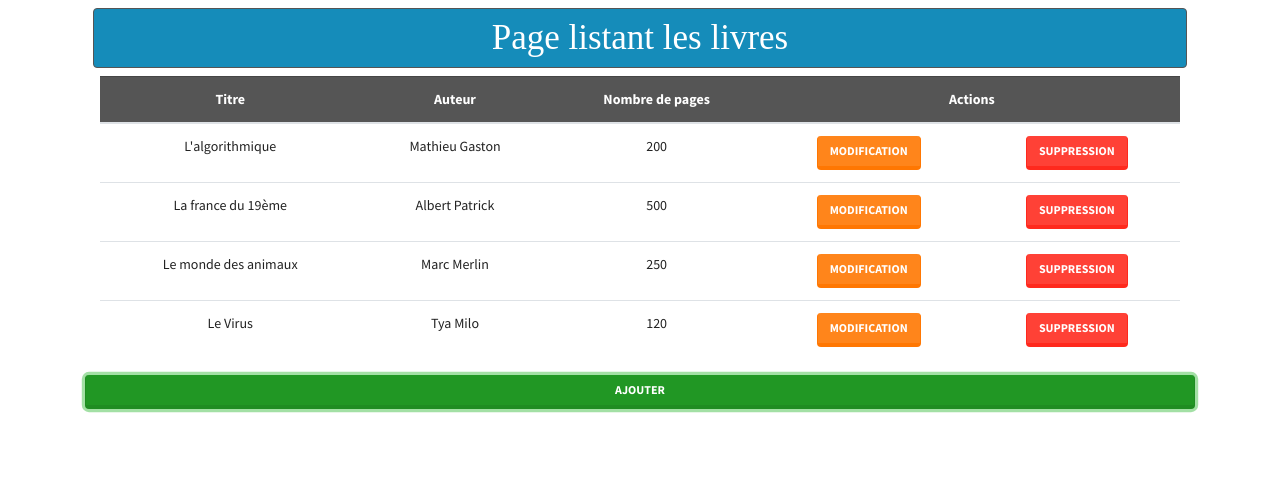
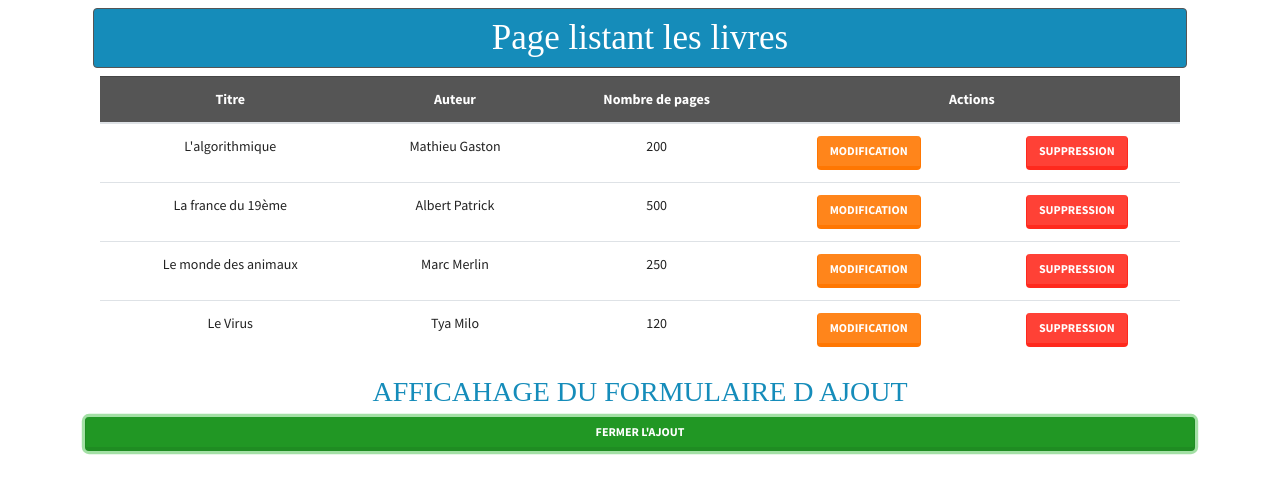
Before and after one commit to DialloAbdou/Biblio-projet, a React (Create React App) app: page / in a window 1280 px wide. Both pictures are taken after a click on the button "AJOUTER". Shown: the top 494 px of the page. Built offline with nearby package versions, Linux system fonts and the light colour scheme.

Commit message:
AjoutLivre & formulaireComposant

```diff
--- a/src/App.js
+++ b/src/App.js
@@ -1,22 +1,32 @@
 
-import React, { Component } from 'react';
+import React, { Children, Component } from 'react';
 import Titre from './components/Titres/Titre';
 import Bouton from './components/Boutons/Bouton';
 import Livres from './containers/Livres/Livres';
 
 class App extends Component {
+  state={
+    isAjouter:false
+  }
   handleAjouter = () => {
-    console.log("Ajouter un ELement")
+    this.setState((oldState,props)=>{
+      return {
+           isAjouter: !oldState.isAjouter
+        }
+    })
+
   }
   render() {
     return (
       <div className="container">
         <Titre>Page listant les livres</Titre>
-        <Livres />
+        <Livres ajoutLivre ={this.state.isAjouter} />
         <Bouton
           couleur='btn btn-success'
           typeCss='w-100'
-          clickAjout={this.handleAjouter}>AJOUTER</Bouton>
+          clic={this.handleAjouter}>
+            {!this.state.isAjouter ? "Ajouter":"Fermer L'Ajout"}
+          </Bouton>
       </div>
     )
   }
--- /dev/null
+++ b/src/containers/Livres/ForumulaireAjout/FormulaireAjout.js
@@ -0,0 +1,15 @@
+import React, { Component } from 'react';
+
+class FormulaireAjout extends Component {
+
+    render() {
+        return (
+            <>
+                <h2 className="text-center text-primary" style={{fontFamily:'sigmar One'}}>AFFICAHAGE DU FORMULAIRE D AJOUT </h2>
+            </>
+
+        )
+
+    }
+}
+export default FormulaireAjout;
--- a/src/containers/Livres/Livre.js
+++ b/src/containers/Livres/Livre.js
@@ -8,13 +8,7 @@ const Livre=({titre,auteur,nbPages,suppligne})=>{
         <td>{nbPages}</td>
         <td> <Bouton couleur='btn btn-warning' clic={() => console.log('modification')}>MODIFICATION</Bouton></td>
         <td> <Bouton couleur='btn btn-danger' clic={suppligne}>SUPPRESSION</Bouton></td>
-
     </>
-
     )
 }
-
-
-
-
 export default Livre
--- a/src/containers/Livres/Livres.js
+++ b/src/containers/Livres/Livres.js
@@ -1,6 +1,7 @@
 import React, { Component } from 'react';
 import Bouton from '../../components/Boutons/Bouton'
 import Livre from '../Livres/Livre'
+import FormulaireAjout from './ForumulaireAjout/FormulaireAjout'
 
 
 class Livres extends Component {
@@ -41,7 +42,7 @@ class Livres extends Component {
                                    titre={livre.titre}
                                    auteur={livre.auteur}
                                    nbPages={livre.nbPages}
-                                  suppligne = {()=>this.handleDelete(livre.id)}
+                                   suppligne = {()=>this.handleDelete(livre.id)}
                                   />
                                 </tr>
                             )
@@ -49,6 +50,7 @@ class Livres extends Component {
 
                     </tbody>
                 </table>
+                {this.props.ajoutLivre && <FormulaireAjout/>}
             </div>
         )
     }
```
